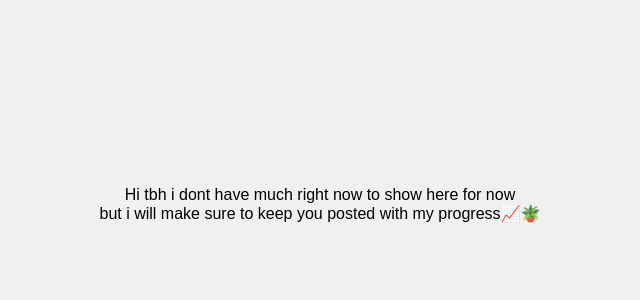
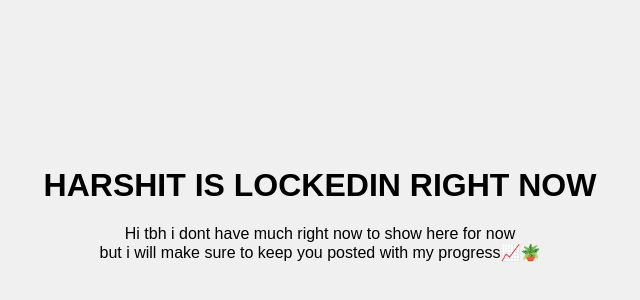
Before and after one commit to harshitpro/website, a plain HTML site: page index.html in a window 1280 px wide. Shown: the part 196-496 px from the top of the page, without its empty margins (320-960 px from the left). Drawn offline with Linux system fonts and the light colour scheme.

Commit message:
update page

```diff
--- a/index.html
+++ b/index.html
@@ -32,6 +32,7 @@
 </head>
 <body>
     <div>
+        <h1>HARSHIT IS LOCKEDIN RIGHT NOW</h1>
         <div>Hi tbh i dont have much right now to show here for now</div>
         <div>but i will make sure to keep you posted with my progress📈🪴</div>
     </div>
```
